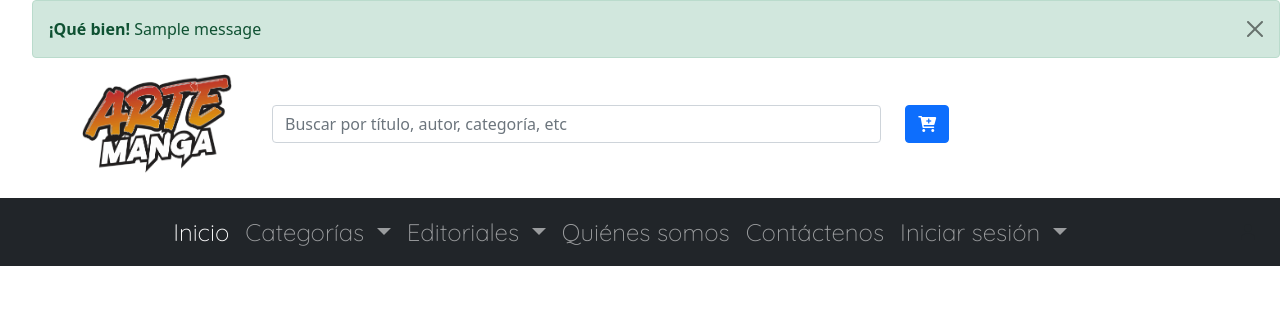
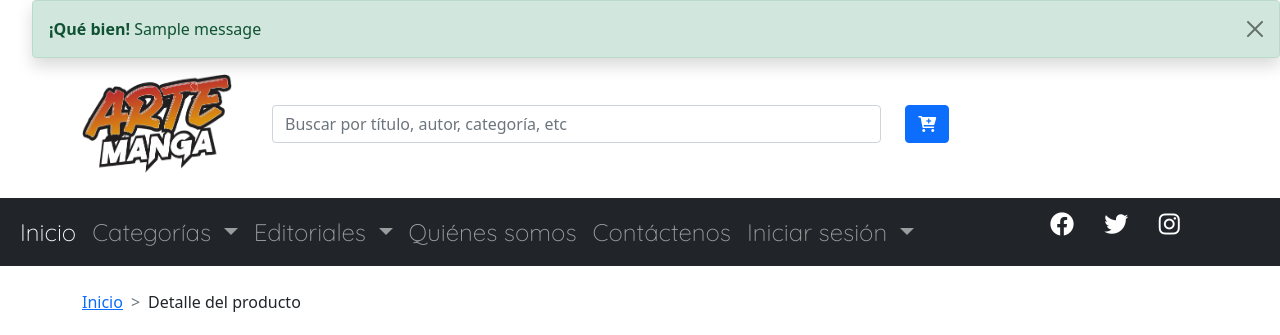
Before and after one commit to kanroot/artemanga, a Django app: page /detalle-pro/1 in a window 1280 px wide. Shown: the top 335 px of the page. Run offline with Django 4.2, Linux system fonts and the light colour scheme; tables that the repository leaves empty hold one stand-in row (values such as "Sample post"); one stand-in notice (Sample message) is shown; some libraries are stand-ins or nearby versions.

Commit message:
Correcion de bug - creacion de navegacion - modificacion iconos de redes sociales (#155)
* agregar  bug de detalle producto carrito compra

* Creacion de navegacion

* modificacion de iconos de redes sociales

* version 2.0

* refactor: limita listas de nuevos y destacados

limita a 8 resultados ordenados aleatoriamente para no entorpecer la vista de index

* refactor: agrega sombra a los mensajes

* fix: corrige alineamiento de botones sociales en md

Los botones se estaban apilando mucho antes de achicar la pantalla

* feat: hace que el navbar sea sticky

* fix: restaura la redirección a carrito

Esto es necesario mientras no sepamos hacer mensajes dinámicos en pantalla

* fix: separa las secciones del index

me estaba dando progeria que no hayan espacios y le chanté brs a cagar

* chore: eliminar código comentado

* feat: robusto mixin para generar migas de pan

Co-authored-by: Andrés Franco Riquelme Sandoval <andresfranco.rs@gmail.com>

```diff
--- a/src/artemangaweb/contexto_comun.py
+++ b/src/artemangaweb/contexto_comun.py
@@ -11,11 +11,11 @@ def obtener_editoriales_y_categorias(request):
     return {'editoriales': editoriales, 'categorias': categorias}
 
 def obtener_nuevos(request):
-    nuevos = Producto.objects.filter(esta_publicado=True).filter(es_nuevo=True)
+    nuevos = Producto.objects.filter(esta_publicado=True).filter(es_nuevo=True).order_by('?')[:8]
     return {'nuevos': nuevos}
 
 def obtener_destacados(request):
-    destacados = Producto.objects.filter(esta_publicado=True).filter(es_destacado=True)
+    destacados = Producto.objects.filter(esta_publicado=True).filter(es_destacado=True).order_by('?')[:8]
     return {'destacados': destacados}
 
 def obtener_carrito(request):
--- a/src/artemangaweb/mixins.py
+++ b/src/artemangaweb/mixins.py
@@ -1,3 +1,4 @@
+from dataclasses import dataclass, field, asdict
 from urllib.parse import urlparse
 
 from django.contrib import messages
@@ -99,3 +100,99 @@ class ImpedirSinRedireccionMixin:
                 return super().dispatch(request, *args, **kwargs)
 
         raise PaginaPreviaNoPermitida(pagina_anterior)
+
+
+@dataclass
+class MigaNavegacion:
+    url: str
+    nombre: str
+    activa: bool = True
+
+    def __eq__(self, other):
+        return self.url == other.url
+
+    def serializar(self) -> dict:
+        return asdict(self)
+
+    @staticmethod
+    def deserializar(diccionario: dict) -> 'MigaNavegacion':
+        return MigaNavegacion(**diccionario)
+
+    def __str__(self):
+        return f'{self.nombre}=>({self.url})'
+
+    def __repr__(self):
+        return self.__str__()
+
+
+class MigaDePanMixin:
+    """
+    Mixin que agrega migas de pan como ayuda de navegación.
+    """
+    _limite_migas_activas: int = 3
+    _migas: list[MigaNavegacion] = field(default_factory=list)
+    home = "/"
+    nombre_esta_miga = 'Esta página'
+    es_home = False
+    mostrar_migas = None
+
+    def agregar_miga(self, miga: MigaNavegacion, request) -> None:
+        desde_sesion = request.session.get('migas', [])
+        self._migas = [MigaNavegacion.deserializar(miga) for miga in desde_sesion]
+
+        if not self.es_home:
+            self.recrear_migas()
+
+            if miga.url not in [m.url for m in self._migas]:
+                self._migas.append(miga)
+
+            self.evaluar_migas_activas(request)
+            request.session['migas'] = [m.serializar() for m in self._migas]
+            return
+
+        self.limpiar_migas(request)
+
+    def recrear_migas(self):
+        if not self.home in [m.url for m in self._migas]:
+            self._migas = [MigaNavegacion(url=self.home, nombre="Inicio")] + self._migas[-self._limite_migas_activas:]
+        else:
+            self._migas = self._migas[-self._limite_migas_activas:]
+
+            if not self.home in [m.url for m in self._migas]:
+                self._migas = [MigaNavegacion(url=self.home, nombre="Inicio")] + self._migas[-self._limite_migas_activas:]
+
+    def evaluar_migas_activas(self, request):
+        for miga in self._migas:
+            miga.activa = miga.url != request.path
+
+    def get_home(self) -> str:
+        return self.home
+
+    def get_nombre_esta_miga(self) -> str:
+        return self.nombre_esta_miga
+
+    def get_mostrar_migas(self) -> bool:
+        if self.mostrar_migas is None:
+            self.mostrar_migas = len(self._migas) > 1 and not self.es_home
+        return self.mostrar_migas
+
+    def limpiar_migas(self, request) -> None:
+        self._migas = []
+        request.session['migas'] = []
+
+    def dispatch(self, request, *args, **kwargs):
+        self.agregar_miga(
+            MigaNavegacion(
+                url=request.path,
+                nombre=self.get_nombre_esta_miga(),
+                activa=False
+            ),
+            request
+        )
+        return super().dispatch(request, *args, **kwargs)
+
+    def get_context_data(self, **kwargs):
+        context = super().get_context_data(**kwargs)
+        context['migas'] = self._migas
+        context['mostrar_migas'] = self.get_mostrar_migas()
+        return context
--- a/src/catalogo/views.py
+++ b/src/catalogo/views.py
@@ -5,14 +5,18 @@ from catalogo.carrito.models import Carrito, EntradaCarrito
 from catalogo.models import Campanna
 from catalogo.enums.opciones import EstadoCampanna
 from inventario.models import Producto, Genero, Editorial
+from django.contrib import messages
+from artemangaweb.mixins import MigaDePanMixin
 
 
-class Home(TemplateView):
+class Home(MigaDePanMixin, TemplateView):
     template_name= "web/index.html"
+    nombre_esta_miga = "Inicio"
+    es_home = True
 
     def get_context_data(self, **kwargs):
         context = super().get_context_data(**kwargs)
-        context['randoms'] = Producto.objects.order_by('?')[:5]
+        context['randoms'] = Producto.objects.order_by('?')[:8]
         context['campannas'] = Campanna.objects.filter(estado=EstadoCampanna.PUBLICADA.value)
         return context
 
@@ -48,13 +52,15 @@ class AgregarProductoCarritoView(View):
         producto = EntradaCarrito(1, pk)
         carrito.agregar_producto(producto)
         carrito.guardar(request.session)
+        messages.success(request, 'Producto agregado al carrito')
         return HttpResponse(carrito)
 
 
-class ProductosPorCategoriaView(ListView):
+class ProductosPorCategoriaView(MigaDePanMixin, ListView):
     template_name = 'web/catalogo_filtrado.html'
     context_object_name = 'productos'
     extra_context = {}
+    nombre_esta_miga = 'Productos en categoría'
 
     def get_queryset(self):
         genero = Genero.objects.get(id=self.kwargs['id'])
@@ -63,10 +69,11 @@ class ProductosPorCategoriaView(ListView):
         return Producto.objects.filter(esta_publicado=True).filter(genero=genero)
 
 
-class ProductosPorEditorialView(ListView):
+class ProductosPorEditorialView(MigaDePanMixin, ListView):
     template_name = 'web/catalogo_filtrado.html'
     extra_context = {'filtro_desc': 'editorial'}
     context_object_name = 'productos'
+    nombre_esta_miga = 'Productos en editorial'
 
     def get_queryset(self):
         editorial = Editorial.objects.get(id=self.kwargs['id'])
@@ -74,6 +81,7 @@ class ProductosPorEditorialView(ListView):
         self.extra_context['filtro'] = editorial
         return Producto.objects.filter(esta_publicado=True).filter(editorial=editorial)
 
-class DetalleProducto(DetailView):
-    template_name= "web/detalle_pro.html"
-    model= Producto
+class DetalleProducto(MigaDePanMixin, DetailView):
+    template_name = "web/detalle_pro.html"
+    model = Producto
+    nombre_esta_miga = "Detalle del producto"
--- a/src/templates/común/base.html
+++ b/src/templates/común/base.html
@@ -24,9 +24,14 @@
 
     {% block navbar %}{% endblock %}
     {% block pre-contenido %}
-        <div class="container py-4">
-        {% block contenido %}
-        {% endblock %}
+    <div class="container py-4">
+        <div class="row">
+            {% include 'común/includes/navegacion.html' %}
+        </div>
+        <div class="row">
+            {% block contenido %}
+            {% endblock %}
+        </div>
     </div>
     {% endblock %}
 
--- a/src/templates/común/includes/mensajes.html
+++ b/src/templates/común/includes/mensajes.html
@@ -1,8 +1,7 @@
 {% if messages %}
     <ul class="messages">
         {% for message in messages %}
-            <div class="alert {{ message.tags }} alert-dismissible fade show" role="alert">
-
+            <div class="alert {{ message.tags }} alert-dismissible shadow fade show" role="alert">
                 <strong>
                     {% if  message.level == DEFAULT_MESSAGE_LEVELS.ERROR %} ¡Oh, no! {% endif %}
                     {% if  message.level == DEFAULT_MESSAGE_LEVELS.SUCCESS %} ¡Qué bien! {% endif %}
--- /dev/null
+++ b/src/templates/común/includes/navegacion.html
@@ -0,0 +1,17 @@
+{% if mostrar_migas %}
+
+    <nav aria-label="breadcrumb" style="--bs-breadcrumb-divider: '>';" >
+        <ol class="breadcrumb">
+            {% for miga in migas %}
+                <li class="breadcrumb-item {% if miga.active %}active{% endif %}">
+                    {% if not miga.activa %}
+                        {{ miga.nombre }}
+                    {% else %}
+                        <a href="{{ miga.url }}">{{ miga.nombre }}</a>
+                    {% endif %}
+                </li>
+            {% endfor %}
+        </ol>
+    </nav>
+
+{% endif %}
--- a/src/templates/web/base.html
+++ b/src/templates/web/base.html
@@ -29,7 +29,7 @@
         </div>
     </div>
     <br>
-    <nav class="navbar navbar-expand-lg navbar navbar-dark bg-dark">
+    <nav class="navbar sticky-top navbar-expand-lg navbar navbar-dark bg-dark">
         <div class="container-fluid">
 
             <button class="navbar-toggler" type="button" data-bs-toggle="collapse"
@@ -112,6 +112,27 @@
                     <button class="btn">{% if user.is_authenticated %}{{ username }}{% endif %}<i
                             class="fa-solid fa-user"></i></button>
                 </ul>
+
+                <div class="col">
+                    <div class="text-center text-md-right">
+
+                        <ul class="list-unstyled list-inline">
+                            <li class="list-inline-item">
+                                <a href="#" class="btn-floating btn-sm text-white" style="font-size: 24px;">
+                                    <i class="fab fa-facebook"></i></a>
+                            </li>
+                            <li class="list-inline-item">
+                                <a href="#" class="btn-floating btn-sm text-white" style="font-size: 24px;">
+                                    <i class="fab fa-twitter"></i></a>
+                            </li>
+                            <li class="list-inline-item">
+                                <a href="#" class="btn-floating btn-sm text-white" style="font-size: 24px;">
+                                    <i class="fab fa-instagram"></i></a>
+                            </li>
+                        </ul>
+
+                    </div>
+                </div>
 
             </div>
         </div>
--- a/src/templates/web/detalle_pro.html
+++ b/src/templates/web/detalle_pro.html
@@ -3,8 +3,8 @@
 {% block contenido %}
 {% load humanize %}
 
-<div class="container producto my-5 pt-5">
-    <div class="row mt-5">
+<div class="container producto">
+    <div class="row mt-2">
         <div class="col-lg-5 col-md-12 col-12">
             <img class="img-fluid w-100 pb-1" src="{{object.portada.url}}" alt="">
 
@@ -86,7 +86,7 @@
             </div>
             <div class="row justify-content-center">
                 <div class="col-3 p-2">
-                    <button type="button" class="btn btn-warning">
+                    <button type="button" class="btn btn-warning" onclick="agregarProducto({{ producto.pk }})" >
                         <i class="fa-solid fa-cart-plus"></i>
                     </button>
                 </div>
@@ -98,5 +98,12 @@
 
     </div>
 </div>
-
+<script>
+    agregarProducto = (id) => {
+        $.post('{% url "ajax-agregar-producto-carrito" %}', {pk: id, csrfmiddlewaretoken: '{{ csrf_token }}'},
+            (_) => {
+                location.href = ('{% url "ver-carrito" %}')
+            })
+    }
+</script>
 {% endblock %}
--- a/src/templates/web/includes/card-producto.html
+++ b/src/templates/web/includes/card-producto.html
@@ -35,12 +35,13 @@
         </div>
     </div>
 </div>
-
 <script>
     agregarProducto = (id) => {
         $.post('{% url "ajax-agregar-producto-carrito" %}', {pk: id, csrfmiddlewaretoken: '{{ csrf_token }}'},
             (_) => {
-                location.href = ('{% url "ver-carrito" %}')
+                console.log("El producto se agrego correctamente.");
+                location.href = ('{% url "ver-carrito" %}');
+                {#location.reload(false); Cuando logremos mostrar un toast, quitar lo de arriba y quizás eliminar esto #}
             })
     }
 </script>
--- a/src/templates/web/index.html
+++ b/src/templates/web/index.html
@@ -14,6 +14,8 @@
         {% endfor %}
     </div>
     {% endif %}
+    <br>
+    <br>
 
     {% if destacados %}
     <div class="row">
@@ -26,6 +28,8 @@
         {% endfor %}
     </div>
     {% endif %}
+    <br>
+    <br>
 
     {% if randoms %}
     <div class="row">
@@ -38,6 +42,8 @@
         {% endfor %}
     </div>
     {% endif %}
+    <br>
+    <br>
 
 </div>
 
```
Also changed, not shown: src/catalogo/models.py (+7 -3 lines), src/templates/común/includes/notificaciones.html (added, +16 -0 lines), src/artemangaweb/notifications.py (added).
